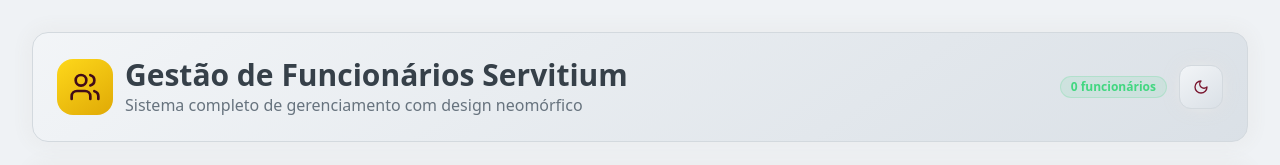
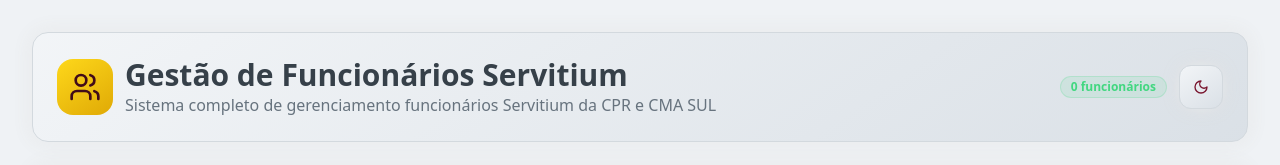
Before and after one commit to RenattoHenrique/neomorphic-crew-hub, a React (Vite) app: page / in a window 1280 px wide. Shown: the top 165 px of the page. Built offline with nearby package versions, Linux system fonts and the light colour scheme; no server answers; the database is empty.

Commit message:
Visual edit in Lovable
Edited UI in Lovable

```diff
--- a/src/pages/Index.tsx
+++ b/src/pages/Index.tsx
@@ -131,9 +131,7 @@ const Index = () => {
               </div>
               <div>
                 <h1 className="text-3xl font-bold text-foreground">Gestão de Funcionários Servitium</h1>
-                <p className="text-muted-foreground">
-                  Sistema completo de gerenciamento com design neomórfico
-                </p>
+                <p className="text-muted-foreground">Sistema completo de gerenciamento funcionários Servitium da CPR e CMA SUL</p>
               </div>
             </div>
 
```
